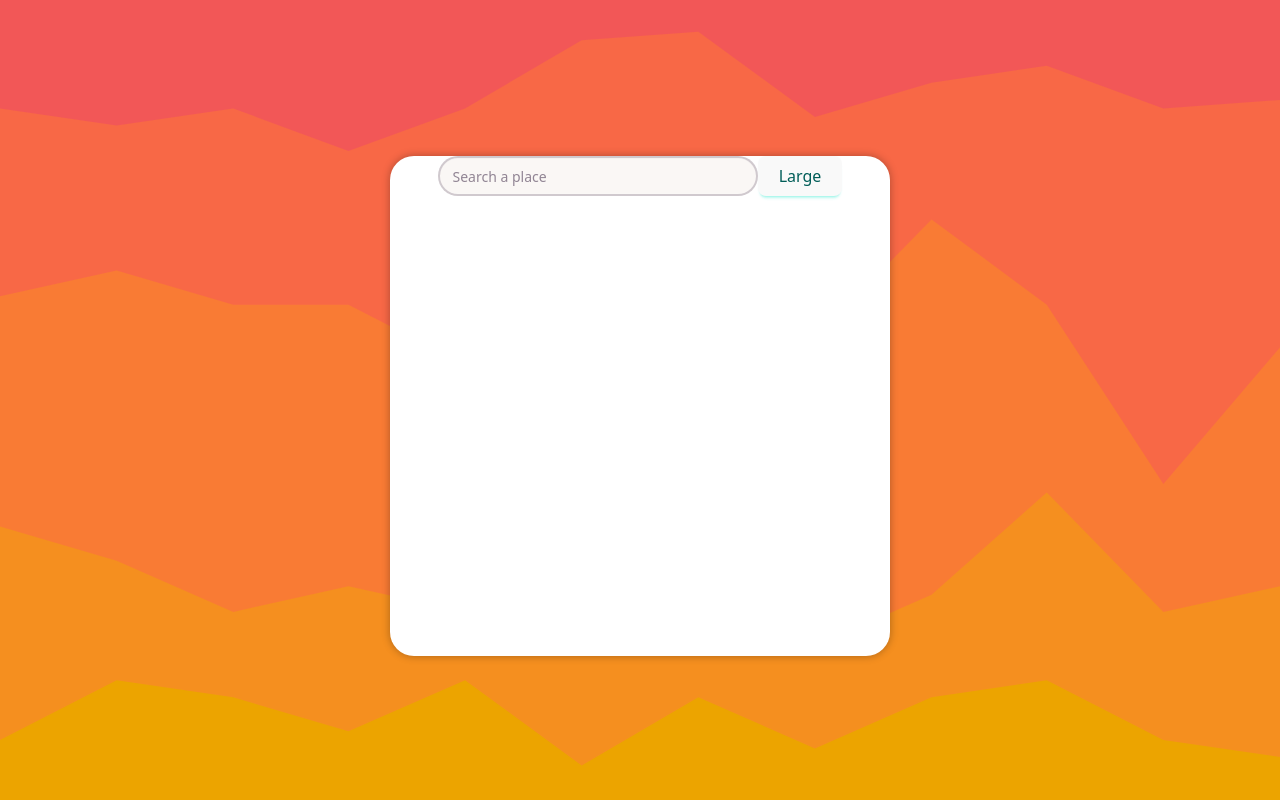
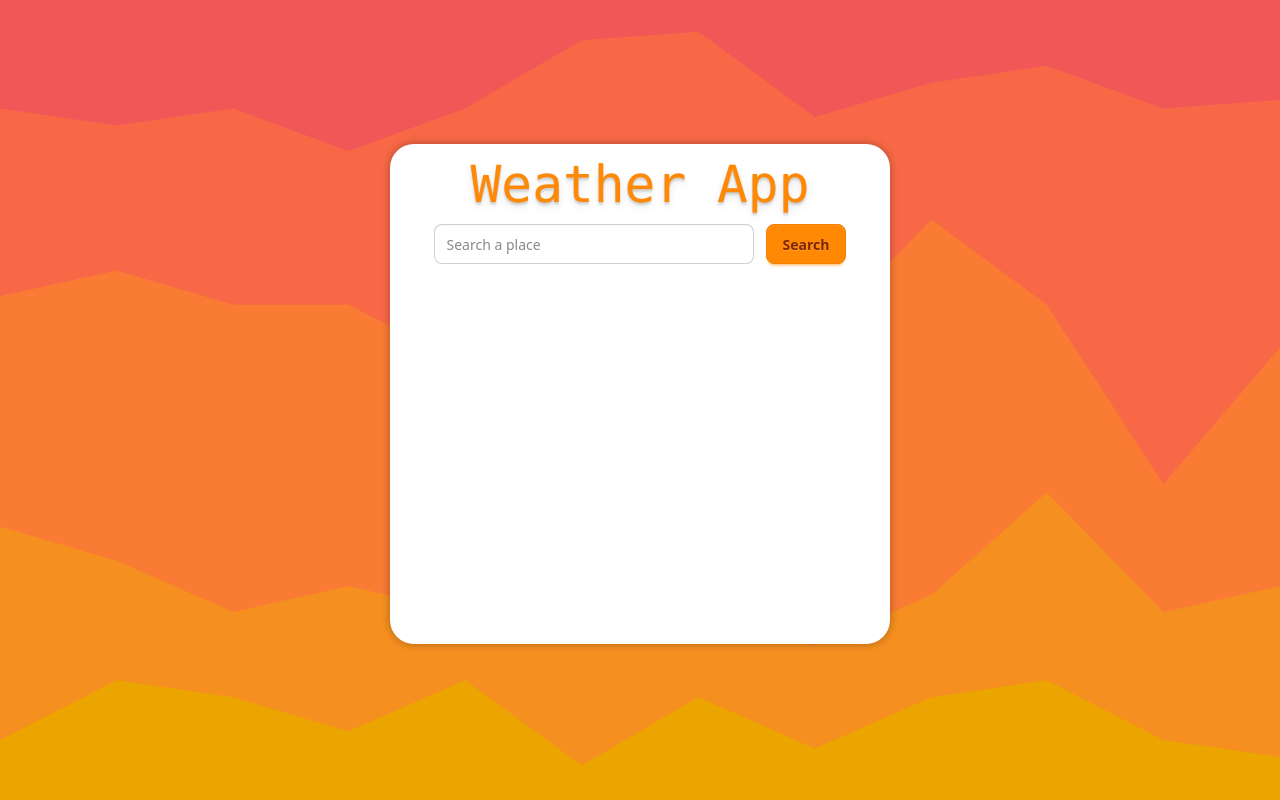
Before and after one commit to jiji1596/weather-app, a React (Vite) app: page / in a window 1280 px wide. Built offline with nearby package versions, Linux system fonts and the light colour scheme.

Commit message:
fixed daisyui and tailwind problem

```diff
--- a/index.html
+++ b/index.html
@@ -1,13 +1,13 @@
 <!doctype html>
-<html lang="en" >
+<html lang="en" data-theme="bumblebee" >
   <head>
     <meta charset="UTF-8" />
     <link rel="icon" type="image/svg+xml" href="/vite.svg" />
     <meta name="viewport" content="width=device-width, initial-scale=1.0" />
-    <link href="src/index.css" rel="stylesheet">
+    <link href="/src/App.css" rel="stylesheet">
     <title>Vite + React</title>
   </head>
-  <body data-theme="cupcake">
+  <body>
     <div id="root"></div>
     <script type="module" src="/src/main.jsx"></script>
   </body>
--- a/src/App.css
+++ b/src/App.css
@@ -1,7 +1,8 @@
 @import "tailwindcss";
 @plugin "daisyui" {
-  themes: light, dark --prefersdark, cupcake --default;
+  themes: light --default, dark --prefersdark, bumblebee;
 }
+
 
 #root {
   max-width: 1280px;
--- a/src/App.jsx
+++ b/src/App.jsx
@@ -8,17 +8,22 @@ function App() {
   function WeatherCard({ weather }) {
   return (
     <>
-    <h2 className="card-title text-xl">{weather.name}</h2>
-    <p className="text-4xl font-bold">{Math.round(weather.main.temp)}°C</p>
-    <div className="flex items-center gap-2">
+
+    <div className="flex gap-5">
       <img
         src={`https://openweathermap.org/img/wn/${weather.weather[0].icon}@2x.png`}
         alt={weather.weather[0].description}
-        className="w-16 h-16"
+        className="w-32 h-32"
       />
-      <span className="capitalize">{weather.weather[0].description}</span>
+      <div className="flex-col justify-center">
+        <h2 className="text-2xl">{weather.name}</h2>
+        <p className="text-4xl font-bold">{Math.round(weather.main.temp)}°C</p>
+      </div>
     </div>
-    <div className="text-sm mt-2 opacity-70">
+
+
+    <span className="capitalize">{weather.weather[0].description}</span>
+    <div className="text-md mt-2 opacity-70">
       Humidity: {weather.main.humidity}% • Wind: {weather.wind.speed} m/s
     </div>
     </>
@@ -31,33 +36,34 @@ function App() {
 
   function getData() {
     const apiKey = "16459259815a0e8e9dc07e9595619fb3";
-    const url = `https://api.openweathermap.org/data/2.5/weather?q=${searchQuery}&appid=${apiKey}`
+    const url = `https://api.openweathermap.org/data/2.5/weather?q=${searchQuery}&appid=${apiKey}&units=metric`
 
     fetch(url)
       .then(resp => resp.json())
       .then((data) => {
         setData(data);
       });
-
-    setSearchQuery("");
   }
 
   return (
     <>
-    <div className="search-container bg-base-100 shadow-xl">
-      <div className="mt-3 d-flex">
+    <div className="search-container bg-base-100 shadow-xl mb-3">
+      <h1 className="font-mono text-secondary text-shadow-lg pt-3">Weather App</h1>
+      <div className="pt-3 flex gap-3 justify-center  ">
         <input type="text"
           value={searchQuery}
           placeholder='Search a place'
           className='input input-md'
           onChange={onChangeQuery}
           />
-        <button className="btn btn-primary" onClick={getData}>Large</button>
+        <button className="btn btn-secondary" onClick={getData}>Search</button>
       </div>
       <div className="card-body items-center">
-      { data && < WeatherCard weather={data} />}
-        </div>
+        { data &&
+        < WeatherCard weather={data} />
+        }
       </div>
+    </div>
     </>
   )
 }
--- a/src/index.css
+++ b/src/index.css
@@ -1,28 +1,12 @@
-@import "tailwindcss";
-
-
 :root {
   font-family: system-ui, Avenir, Helvetica, Arial, sans-serif;
   line-height: 1.5;
   font-weight: 400;
 
-  color-scheme: light dark;
-  color: rgba(0,0,0, 1);
-  background-color: #242424;
-
   font-synthesis: none;
   text-rendering: optimizeLegibility;
   -webkit-font-smoothing: antialiased;
   -moz-osx-font-smoothing: grayscale;
-}
-
-a {
-  font-weight: 500;
-  color: #646cff;
-  text-decoration: inherit;
-}
-a:hover {
-  color: #535bf2;
 }
 
 body {
@@ -42,35 +26,3 @@ h1 {
   font-size: 3.2em;
   line-height: 1.1;
 }
-
-button {
-  border-radius: 8px;
-  border: 1px solid transparent;
-  padding: 0.6em 1.2em;
-  font-size: 1em;
-  font-weight: 500;
-  font-family: inherit;
-  background-color: #1a1a1a;
-  cursor: pointer;
-  transition: border-color 0.25s;
-}
-button:hover {
-  border-color: #646cff;
-}
-button:focus,
-button:focus-visible {
-  outline: 4px auto -webkit-focus-ring-color;
-}
-
-@media (prefers-color-scheme: light) {
-  :root {
-    color: #213547;
-    background-color: #ffffff;
-  }
-  a:hover {
-    color: #747bff;
-  }
-  button {
-    background-color: #f9f9f9;
-  }
-}
--- a/vite.config.js
+++ b/vite.config.js
@@ -6,7 +6,7 @@ import react from '@vitejs/plugin-react'
 // https://vite.dev/config/
 export default defineConfig({
   plugins: [
-    react(),
     tailwindcss(),
+    react()
   ],
 })
```
Also changed, not shown: package.json (+3 -5 lines), 1 other file (tests, documents, lock files or other folders).
